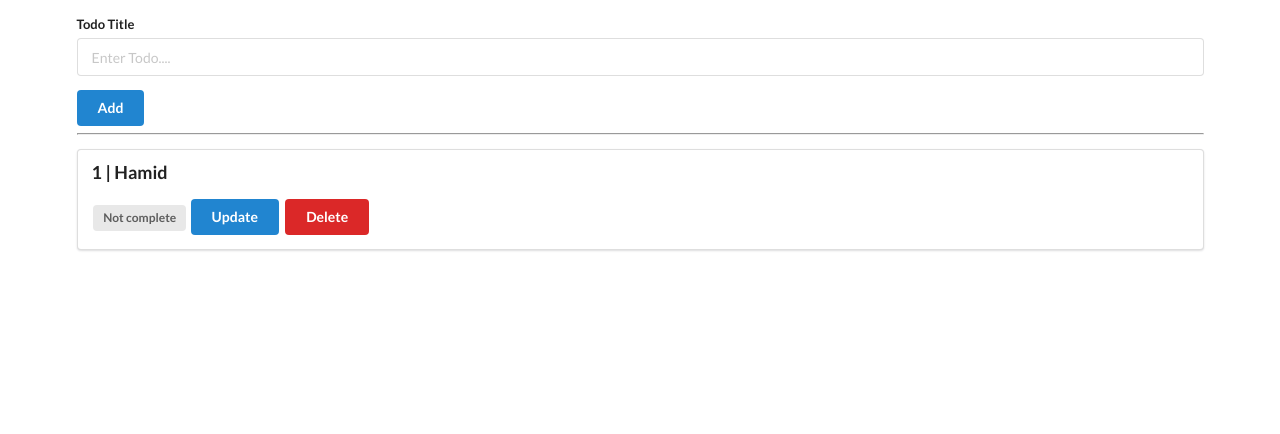
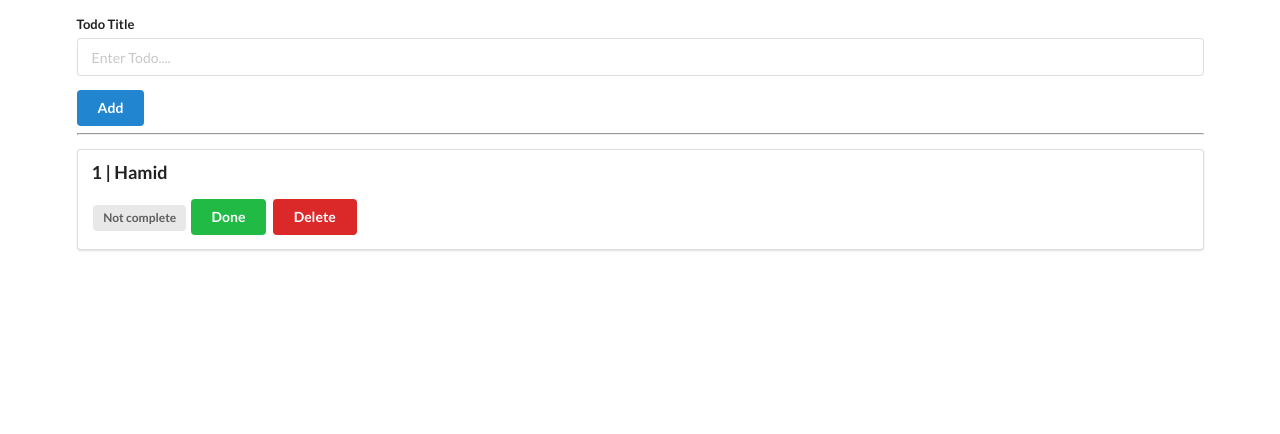
Before and after one commit to Twarga/Flask_TODO, a Flask app: template templates/base.html in a window 1280 px wide. Shown: the part 82-516 px from the top of the page. Run offline with Flask 3, Linux system fonts and the light colour scheme; the template is opened without the code that fills it: values that come from a table or form of the project are taken from there, others are empty.

Commit message:
all buged fixed jump to next phase

```diff
--- a/app.py
+++ b/app.py
@@ -26,6 +26,7 @@ class Todo(db.Model):
 @app.route("/")
 def home():
     todo_list = Todo.query.all()
+    return render_template("base.html" , todo_list=todo_list)
 
 
 @app.route("/add" , methods=["POST"])
--- a/templates/base.html
+++ b/templates/base.html
@@ -28,7 +28,7 @@
             {% else %}
             <span class="ui green label">Complete</span>
             {% endif %}
-            <a class="ui blue button" href="/update/{{ todo.id }}">Update</a>
+            <a class="ui green button" href="/update/{{ todo.id }}">Done</a>
             <a class="ui red button" href="/delete/{{ todo.id }}">Delete</a>
 
 
```
Also changed, not shown: instance/db.sqlite.
